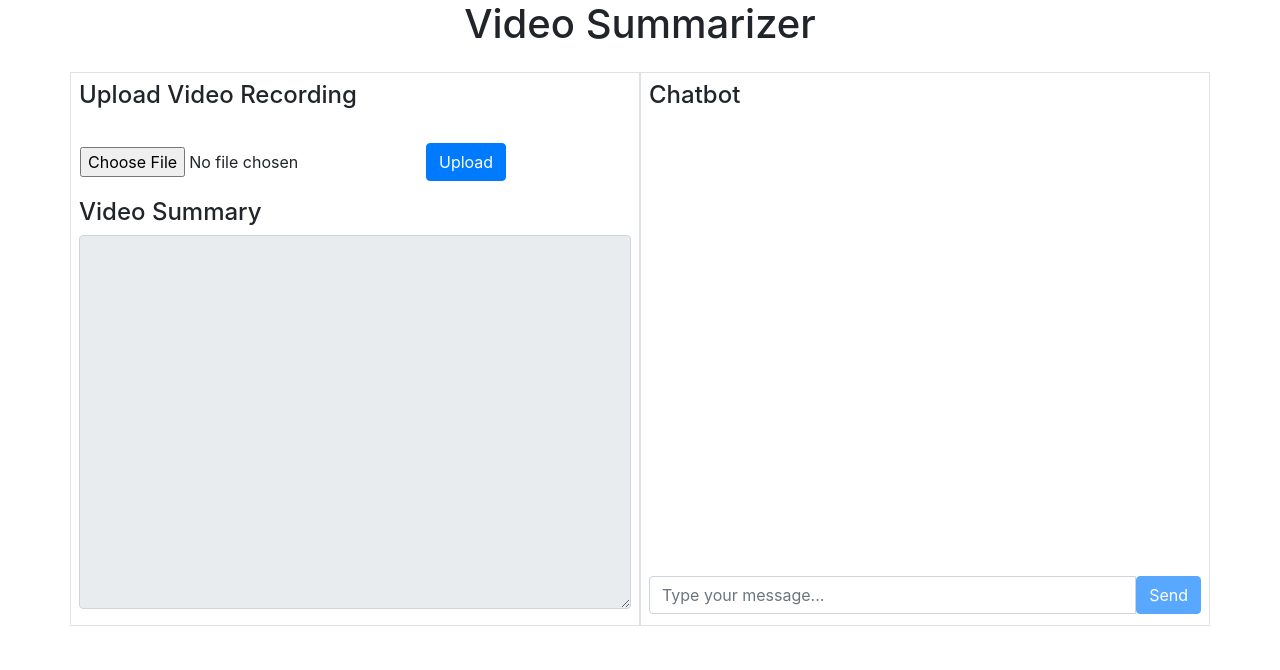
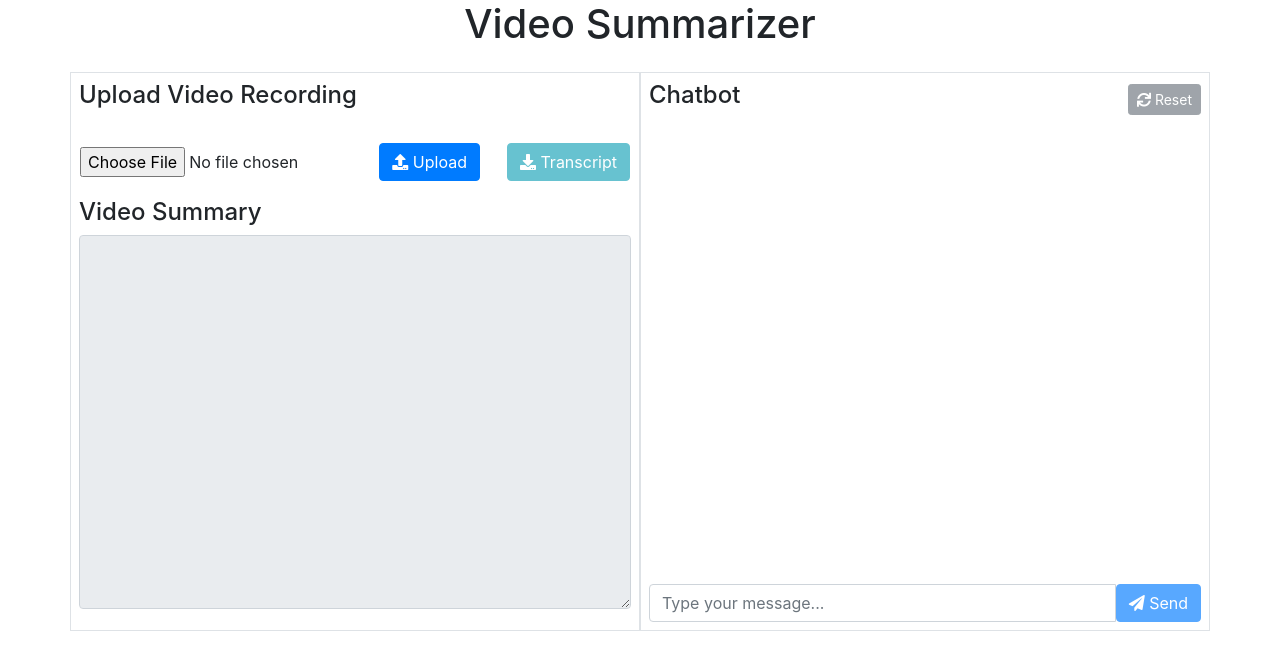
Before and after one commit to Ankan54/video-summarizer, a Flask app: page / in a window 1280 px wide. Shown: the top 670 px of the page. Run offline with Flask 3, Linux system fonts and the light colour scheme; some libraries are stand-ins or nearby versions.

Commit message:
added download transcript and chat reset function

```diff
--- a/server.py
+++ b/server.py
@@ -1,5 +1,6 @@
-from flask import Flask, request, jsonify, render_template
+from flask import Flask, request, jsonify, render_template, send_from_directory
 from audio_transcription import summarise_recording, bot_response
+import os
 from dotenv import load_dotenv
 load_dotenv()
 
@@ -9,12 +10,14 @@ chat_history= []
 
 @app.route('/')
 def index():
+    global chat_history
     chat_history= []
     return render_template('index.html')
 
 
 @app.route('/transcribe', methods=['POST'])
 def upload_file():
+    global chat_history
     file = request.files['file']
     if file:
         file.save(r".\media\temp_audio.mp4")
@@ -32,6 +35,7 @@ def upload_file():
 
 @app.route('/chatbot', methods=['POST'])
 def chatbot():
+    global chat_history
     input_text = request.json['input_text']
     prompt_dict = {"role": "user", "content": f"""Answer below question in not more than 60 words.
                                     If this question is irrrelevant to this video, then reply "Sorry. This question is not relevant to the video".
@@ -44,5 +48,29 @@ def chatbot():
     print(chat_history)
     return jsonify({'response': response})
 
+
+@app.route('/download', methods=['GET'])
+def download_transcript():
+    try:
+        media_folder = os.path.join(os.getcwd(),'media')
+        return send_from_directory(directory=media_folder,path='temp_transcript.txt')
+    except Exception as e:
+        print(str(e))
+        return jsonify({"error":str(e)})
+
+
+@app.route('/reset', methods=['GET'])
+def reset_chat():
+    global chat_history
+    chat_history= []
+    with open(r".\media\temp_transcript.txt","r") as txt_file:
+            prompt_dict = {"role": "system",
+            "content": f"""You are a virtual assistant. Below text is the transcription of a video.
+                        You will answer user's questions regarding the video using this transcription.\nTranscript:{txt_file.read()}"""}
+            chat_history.append(prompt_dict)
+
+    return jsonify({'status':200})
+
+
 if __name__ == '__main__':
     app.run(debug=True, host='localhost',port='5100')
--- a/templates/index.html
+++ b/templates/index.html
@@ -4,7 +4,7 @@
 		<meta charset="utf-8">
 		<meta name="viewport" content="width=device-width, initial-scale=1, shrink-to-fit=yes">
 		<link rel="stylesheet" href="https://cdn.jsdelivr.net/npm/bootstrap@4.0.0/dist/css/bootstrap.min.css" integrity="sha384-Gn5384xqQ1aoWXA+058RXPxPg6fy4IWvTNh0E263XmFcJlSAwiGgFAW/dAiS6JXm" crossorigin="anonymous">
-		<link rel="stylesheet" href="https://cdnjs.cloudflare.com/ajax/libs/font-awesome/4.7.0/css/font-awesome.min.css">
+		<link rel="stylesheet" href="https://cdnjs.cloudflare.com/ajax/libs/font-awesome/5.15.3/css/all.min.css">
 		<title>Meet Assist</title>
 		<style>
 			/* Style for chat-bubble */
@@ -22,6 +22,9 @@
 			.chat-container {
 				height: 450px;
 				overflow-y: auto;
+			}
+			#dwld-transcript{
+				margin-left: 25px;
 			}
 
 			.response {
@@ -65,7 +68,8 @@
 			<div class="form-group">
 				<table><tr>
 				<td><input type="file" class="form-control-file" name="recording" id="recording"></td>
-				<td><button type="button" class="btn btn-primary" onclick="transcribeFile()">Upload</button></td>
+				<td><button type="button" class="btn btn-primary" onclick="transcribeFile()"><i class="fas fa-upload"></i>&nbsp;Upload</button></td>
+				<td><button type="button" class="btn btn-info" id="dwld-transcript" onclick="dwldTranscript()" disabled=true><i class="fas fa-download"></i>&nbsp;Transcript</button></td>
 				</tr></table>
 			</div>
 			<!-- Loading Modal -->
@@ -94,13 +98,16 @@
 		</div>
 		<!-- Chatbot UI -->
 		<div class="col-md-6 mt-3 border p-2">
-		  <h4 class="mb-3">Chatbot</h4>
+			<div class="d-flex justify-content-between align-items-center mb-3">
+				<h4>Chatbot</h4>
+				<button class="btn btn-secondary btn-sm" id="reset-chat" onclick="resetChat()" disabled=true><i class="fas fa-sync"></i>&nbsp;Reset</button>
+			</div>
 		  <div class="chat-container" id="chat-container">
 			<!-- Chatbot messages go here -->
 		  </div>
 			<div class="input-group">
 			  <input type="text" class="form-control" id="chat-input" placeholder="Type your message...">
-			  <button type="button" class="btn btn-primary" onclick="userChat()" id="chat-send" disabled=true>Send</button>
+			  <button type="button" class="btn btn-primary" onclick="userChat()" id="chat-send" disabled=true><i class="fas fa-paper-plane"></i>&nbsp;Send</button>
 			</div>
 		</div>
 		</div>
@@ -152,7 +159,9 @@
 						$('#loadingModal').modal('hide');
 						var summary = data.summary;
 						$('#meet_summary').val(summary);
-						botChat("Hi, I am your virtual assistant. You can ask me any question about this meeting.", true);
+						botChat("Hi, I am your virtual assistant. You can ask me any question about this video.", true);
+						document.getElementById("reset-chat").disabled=false;
+						document.getElementById("dwld-transcript").disabled=false;
 						alert('File uploaded successfully.');
 						},
 					error: function() {
@@ -196,7 +205,7 @@
 			newChatBubble.className = "chat-bubble chat-user";
 			// Create the chat bubble content
 			var chatBubbleHeader = document.createElement("p");
-			chatBubbleHeader.innerText = "User";
+			chatBubbleHeader.innerHTML = '<i class="fas fa-user"></i>&nbsp; User';
 			chatBubbleHeader.style.fontWeight = "bold";
 			var chatBubbleContent = document.createElement("p");
 			chatBubbleContent.innerText = inputText;
@@ -251,7 +260,7 @@
 			var newChatBubble = document.createElement("div");
 			newChatBubble.className = "chat-bubble chat-bot";
 			var chatBubbleHeader = document.createElement("p");
-			chatBubbleHeader.innerText = "Bot";
+			chatBubbleHeader.innerHTML = '<i class="fas fa-robot"></i>&nbsp; Bot';
 			chatBubbleHeader.style.fontWeight = "bold";
 			var chatBubbleContent = document.createElement("p");
 			chatBubbleContent.className = "response";
@@ -264,6 +273,59 @@
 			document.getElementById("chat-send").disabled=false;
 			return;
 		};
+
+		function dwldTranscript(){
+			$.ajax({
+				url: "/download",
+				type: "GET",
+				success: function(response) {
+					// Handle the response from the Flask endpoint
+					var blob = new Blob([response], {type: "text/plain"});
+
+					// Create a temporary URL from the Blob object
+					var url = URL.createObjectURL(blob);
+
+					// Create a temporary anchor element
+					var link = document.createElement("a");
+					link.href = url;
+
+					// Set the download attribute to the file name
+					link.download = "transcript.txt";
+
+					// Trigger a click event on the anchor element
+					link.click();
+
+					// Clean up
+					URL.revokeObjectURL(url);
+					return;
+				},
+				error: function() {
+					alert('Some Error Occurred. Try again');
+					return;
+				}
+			});
+		};
+
+		function resetChat(){
+			$.ajax({
+				url: "/reset",
+				type: "GET",
+				success: function(response) {
+					// Handle the response from the Flask endpoint
+					const parentDiv = document.getElementById("chat-container");
+					while (parentDiv.firstChild) {
+					parentDiv.removeChild(parentDiv.firstChild);
+					};
+					botChat("Hi, I am your virtual assistant. You can ask me any question about this video.", true);
+					document.getElementById("chat-container").scrollTop = document.getElementById("chat-container").scrollHeight;
+					return;
+				},
+				error: function() {
+					alert('Some Error Occurred. Try again');
+					return;
+				}
+			});
+		};
 	</script>
 	</BODY>
 </HTML>
```
Also changed, not shown: static/app.js (deleted, +0 -30 lines), static/style.css (deleted, +0 -20 lines).
